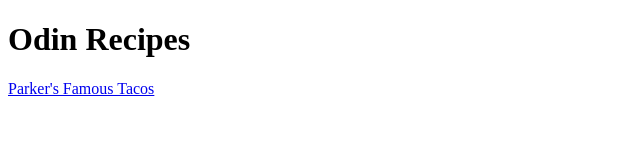
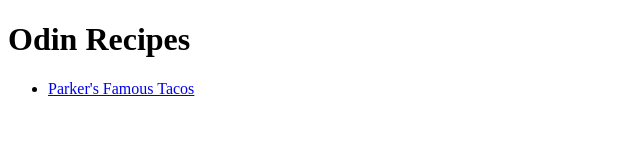
Before and after one commit to parkeroverton/odin-recipes, a plain HTML site: page index.html in a window 1280 px wide. Shown: the full height of the page, 0-640 px from the left. Drawn offline with Linux system fonts and the light colour scheme.

Commit message:
Organize the recipes into a unordered list

```diff
--- a/index.html
+++ b/index.html
@@ -8,7 +8,9 @@
 
     <body>
         <h1>Odin Recipes</h1>
-        <a href="recipes/parkers-tacos.html">Parker's Famous Tacos</a>
+        <ul>
+        <li><a href="recipes/parkers-tacos.html">Parker's Famous Tacos</a></li>
+        </ul>
     </body>
 
 </html>
```
